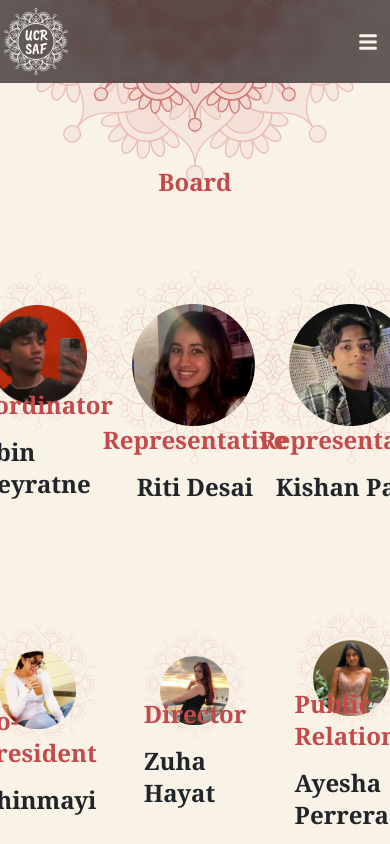
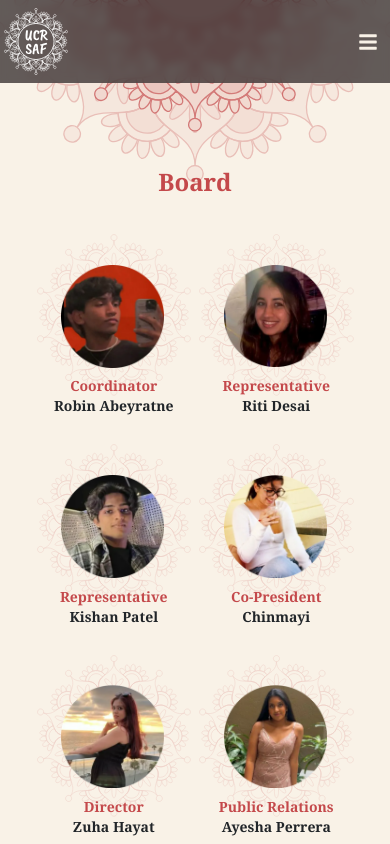
Before and after one commit to acm-ucr/saf-website, a Next.js app: page /board in a window 390 px wide. Shown: the top 844 px of the page. Built offline with nearby package versions, Linux system fonts and the light colour scheme.

Commit message:
implemented responsive board

```diff
--- a/src/components/board/Board.jsx
+++ b/src/components/board/Board.jsx
@@ -1,9 +1,16 @@
 import React from "react";
 import Image from "next/image";
 import mandala from "../../../public/svg/board-mandala.svg";
+import Col from "react-bootstrap/Col";
 
 const Board = ({ position, name, image }) => {
   return (
+    <Col
+      xs={6}
+      md={5}
+      lg={4}
+      className="flex flex-col items-center justify-center p-1 justify-self-center self-start"
+    >
       <div className="flex flex-col items-center relative">
         <div className="flex-col justify-center items-center relative">
           <Image
@@ -11,17 +18,20 @@ const Board = ({ position, name, image }) => {
             alt="Mandala"
             className="w-full h-full z-1 opacity-20"
           />
-        <div className="absolute -left-[-16%] -top-[-13%] justify-center z-2 w-2/3">
-          <Image src={image} alt="Board Members" />
+          <div className="absolute -left-[-16%] -top-[-15%] justify-center z-2 w-2/3 ">
+            <Image src={image} />
           </div>
-        <div className="relative flex flex-col items-center justify-center font-serif font-bold text-xl">
-          <div className="text-saf-red inset-x-0 z-2 relative -top-[40px] text-2xl font-libre">
+          <div className="relative -top-[-20px] md:-top-[-5px] flex flex-col items-center justify-center font-serif font-bold text-xl ">
+            <div className=" flex flex-col items-center justify-center font-serif text-saf-red inset-x-0 z-2 relative -top-[40px] text-sm md:text-2xl font-libre">
               {position}
             </div>
-          <div className="relative -top-[25px] text-2xl font-lora">{name}</div>
+            <div className="relative -top-[40px] text-sm md:text-2xl font-lora">
+              {name}
             </div>
           </div>
         </div>
+      </div>
+    </Col>
   );
 };
 
--- a/src/components/board/Boards.jsx
+++ b/src/components/board/Boards.jsx
@@ -1,10 +1,12 @@
 import React from "react";
 import { board } from "../../data/Board.js";
 import Board from "./Board.jsx";
+import Row from "react-bootstrap/Row";
 
 const Boards = () => {
   return (
-    <div className="grid grid-cols-3 gap-x-20 gap-y-20 flex-col items-center">
+    <div className="flex flex-col items-center justify-center -mt-10 mb-5">
+      <Row className=" items-center justify-center w-5/6">
         {board.map((BOARD, index) => (
           <Board
             position={BOARD.position}
@@ -13,6 +15,7 @@ const Boards = () => {
             key={index}
           />
         ))}
+      </Row>
     </div>
   );
 };
```
Lines whose indentation alone changed are shown as unchanged.
